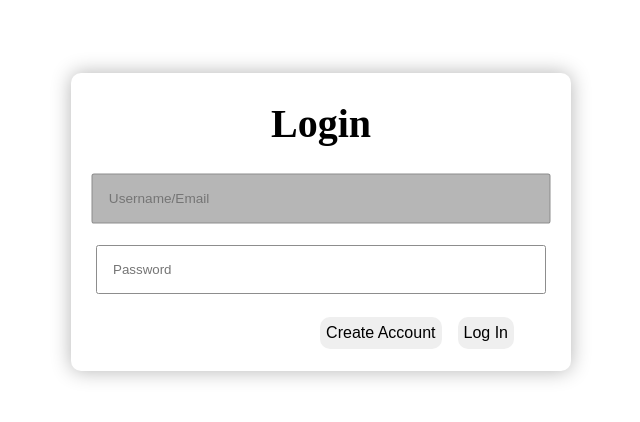
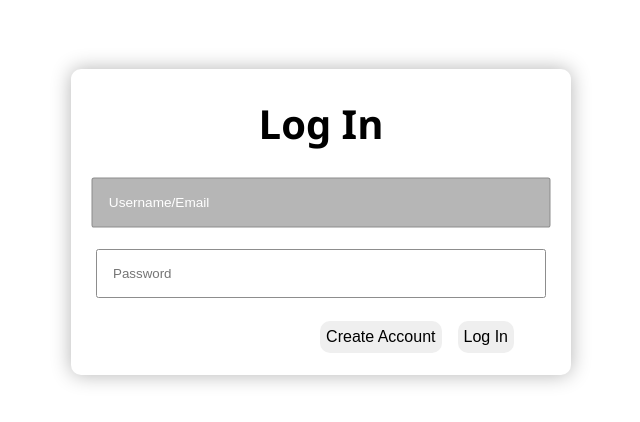
Before and after one commit to Zgould24/Student-Productivity-Webapp, an Angular app in the folder Student-Productivity/: page / in a window 1280 px wide. Shown: the part 178-600 px from the top of the page, without its empty margins (319-959 px from the left). Built offline with nearby package versions, Linux system fonts and the light colour scheme.

Commit message:
Added a few more functionality tweaks

```diff
--- a/Student-Productivity/src/app/login/login.component.css
+++ b/Student-Productivity/src/app/login/login.component.css
@@ -31,7 +31,9 @@
 }
 
 #login-error {
+    margin-top: 0px;
     color: red;
+    font-family:'Segoe UI', Tahoma, Geneva, Verdana, sans-serif;
 }
 
 /*-----Account Creation CSS-----*/
@@ -62,7 +64,7 @@
 /*-----Universal CSS-----*/
 
 .title {
-
+    font-family:'Segoe UI', Tahoma, Geneva, Verdana, sans-serif;
 }
 
 .interact-button {
@@ -87,6 +89,12 @@
     transition: 0.2s ease-in-out;
 }
 
+.interact-button:hover:active {
+    background-color: rgb(153, 153, 153);
+    transform: scale(1.00);
+    transition: 1ms ease-in-out;
+}
+
 .credentials {
     box-sizing: border-box;
     width: 100%;
@@ -104,6 +112,10 @@
     transition: 0.2s ease-in-out;
 }
 
+.credentials:focus::placeholder {
+    color: white;
+}
+
 #button-container {
     display: flex;
     box-sizing: border-box;
--- a/Student-Productivity/src/app/login/login.component.html
+++ b/Student-Productivity/src/app/login/login.component.html
@@ -7,10 +7,10 @@
         <!-------LOGIN FORM------->
         <!--Form that will display all the information for logging in; will be the first thing that loads on our webpage-->
         <form class="login" id="login">
-            <h1 class="title">Login</h1>
+            <h1 class="title">Log In</h1>
 
             <!--Error message will not be visible initially; will appear if user inputs incorrect user/password combination-->
-            <h4 class="hide-login-error" id="login-error">Invalid email/username or password</h4>
+            <h5 class="hide-login-error" id="login-error">Invalid email/username or password</h5>
             <input class="credentials" id="user-info" type="text" placeholder="Username/Email" autofocus/>
             <input class="credentials" id="password-info" type="password" placeholder="Password"/>
             <div id="button-container">
@@ -32,8 +32,8 @@
             <input class="credentials" type="text" placeholder="Password"/>
             <input class="credentials" type="text" placeholder="Confirm Password"/>
             <div id="button-container">
-                <button class="interact-button" id="return-login" (click)="goToLogin($event)">Back to Login</button>
-                <button class="interact-button">Sign Up</button>
+                <button class="interact-button" id="return-login" type="button" (click)="goToLogin($event)">Back to Login</button>
+                <button class="interact-button" type="submit">Sign Up</button>
             </div>
         </form>
     </div>
```
